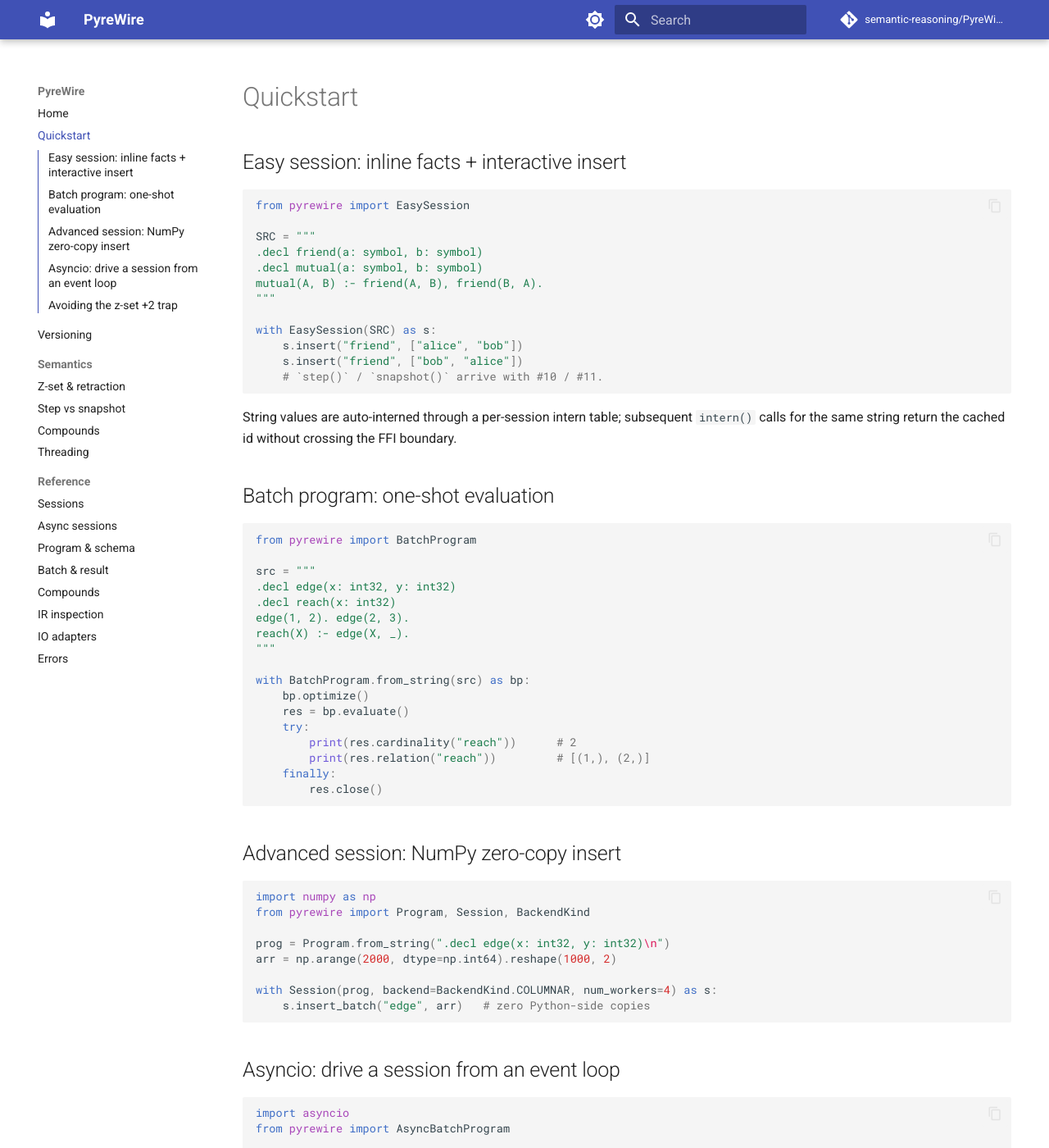
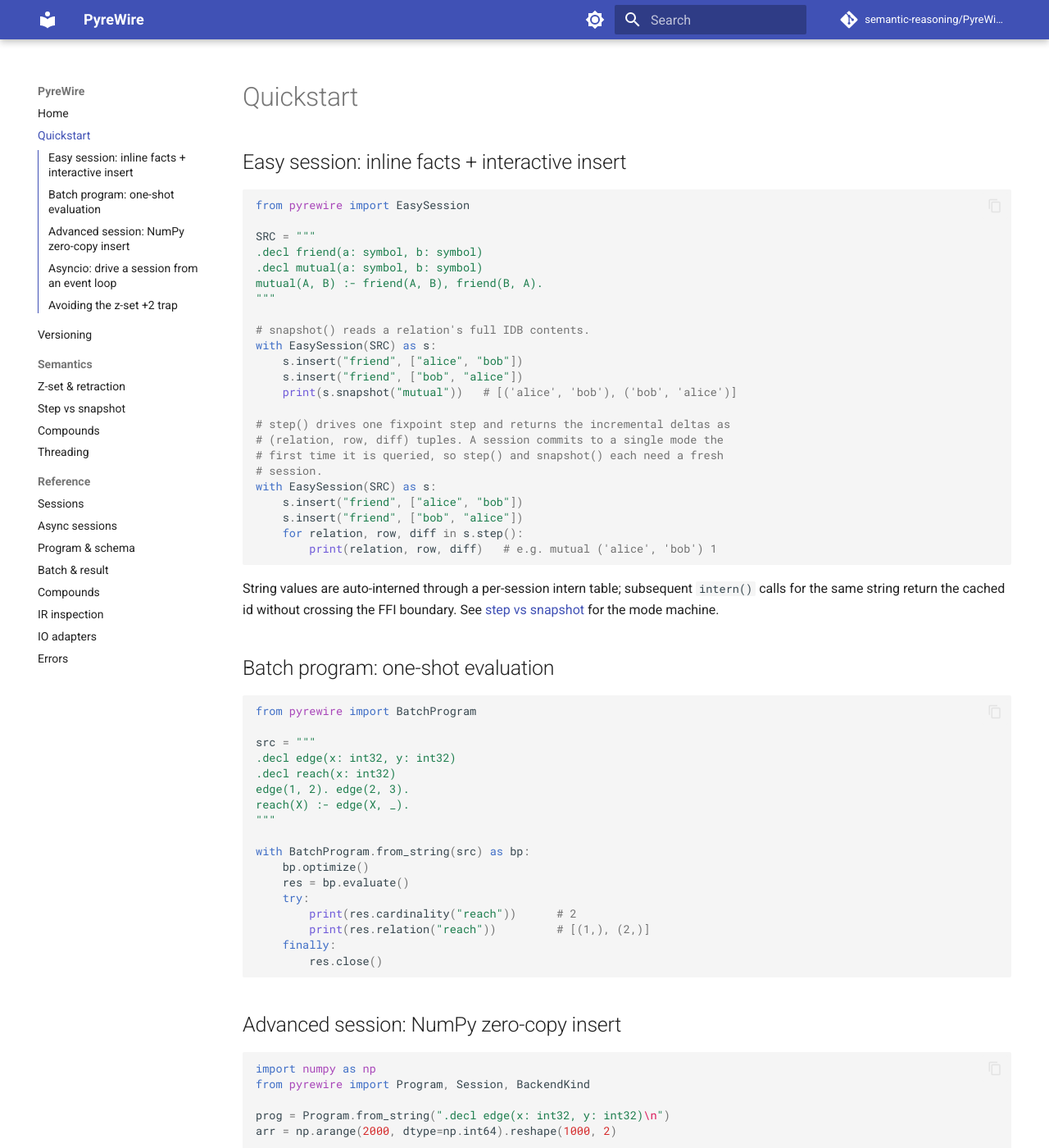
Before and after one commit to semantic-reasoning/PyreWire, an MkDocs documentation site: the page built from docs/quickstart.md, in a window 1280 px wide and 1400 px high. Shown: the whole window at 82% size. Built offline with MkDocs 1.6.1 and Material for MkDocs 9.7.7, drawn with Linux system fonts in a browser that asks for light colours; comment, search, counter and statistics services are not loaded; some of the changed text lies outside the part shown.

Commit message:
docs: refresh README and docs to current public API (#122)
The README quickstart still showed the removed Program-builder surface
(declare_relation / add_fact / add_rule / evaluate), and docs/index plus
the changelog described EasySession.step / snapshot as forthcoming even
though both ship now (unblocked by the wirelog 0.44.0 pin, wirelog#852).

- Rewrite the README quickstart with runnable BatchProgram (one-shot
  closure) and EasySession (step / snapshot) examples.
- Replace the stale lint-push-main.yml badges with the existing ci and
  docs workflow badges.
- Remove forthcoming/future-work wording for the now-shipped step and
  snapshot methods in docs/index, docs/quickstart, and CHANGELOG.
- Make every documented Python block self-contained and add
  tests/docs/test_doc_examples_executable.py so README and quickstart
  examples are exercised in CI.

mkdocs build --strict passes; tests/docs green.

````diff
--- a/docs/quickstart.md
+++ b/docs/quickstart.md
@@ -11,15 +11,27 @@
 mutual(A, B) :- friend(A, B), friend(B, A).
 """
 
+# snapshot() reads a relation's full IDB contents.
 with EasySession(SRC) as s:
     s.insert("friend", ["alice", "bob"])
     s.insert("friend", ["bob", "alice"])
-    # `step()` / `snapshot()` arrive with #10 / #11.
+    print(s.snapshot("mutual"))   # [('alice', 'bob'), ('bob', 'alice')]
+
+# step() drives one fixpoint step and returns the incremental deltas as
+# (relation, row, diff) tuples. A session commits to a single mode the
+# first time it is queried, so step() and snapshot() each need a fresh
+# session.
+with EasySession(SRC) as s:
+    s.insert("friend", ["alice", "bob"])
+    s.insert("friend", ["bob", "alice"])
+    for relation, row, diff in s.step():
+        print(relation, row, diff)   # e.g. mutual ('alice', 'bob') 1
 ```
 
 String values are auto-interned through a per-session intern table;
 subsequent `intern()` calls for the same string return the cached id
-without crossing the FFI boundary.
+without crossing the FFI boundary. See
+[step vs snapshot](semantics/step-vs-snapshot.md) for the mode machine.
 
 ## Batch program: one-shot evaluation
 
@@ -62,11 +74,21 @@
 import asyncio
 from pyrewire import AsyncBatchProgram
 
+SRC = """
+.decl edge(x: int32, y: int32)
+.decl reach(x: int32)
+edge(1, 2). edge(2, 3).
+reach(X) :- edge(X, _).
+"""
+
 async def main() -> None:
-    async with AsyncBatchProgram(src=open("ancestors.dl").read()) as bp:
+    async with AsyncBatchProgram(src=SRC) as bp:
         await bp.optimize()
         res = await bp.evaluate()
-        res.close()
+        try:
+            print(res.cardinality("reach"))   # 2
+        finally:
+            res.close()
 
 asyncio.run(main())
 ```
@@ -81,6 +103,14 @@
 it. Use `preview_inline_facts(rel)` to detect this before it happens:
 
 ```python
+from pyrewire import EasySession
+
+src = """
+.decl friend(a: symbol, b: symbol)
+friend("alice", "bob").
+"""
+incoming = [["alice", "bob"], ["carol", "dave"]]
+
 with EasySession(src) as s:
     already = {tuple(r) for r in s.preview_inline_facts("friend")}
     for row in incoming:
@@ -91,6 +121,13 @@
 Or use the shorthand:
 
 ```python
+from pyrewire import EasySession
+
+src = """
+.decl friend(a: symbol, b: symbol)
+friend("alice", "bob").
+"""
+
 with EasySession(src) as s:
-    inserted = s.insert_with_dedupe("friend", row)
+    inserted = s.insert_with_dedupe("friend", ["alice", "bob"])
 ```
````
Also changed, not shown: CHANGELOG.md (+18 -4 lines), README.md (+67 -27 lines), docs/index.md (+3 -3 lines), 1 other file.
